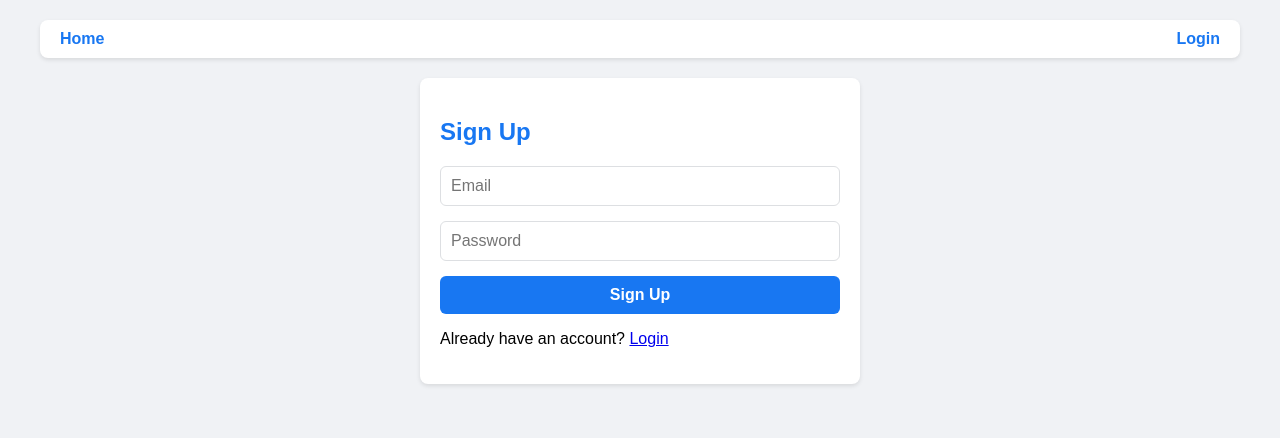
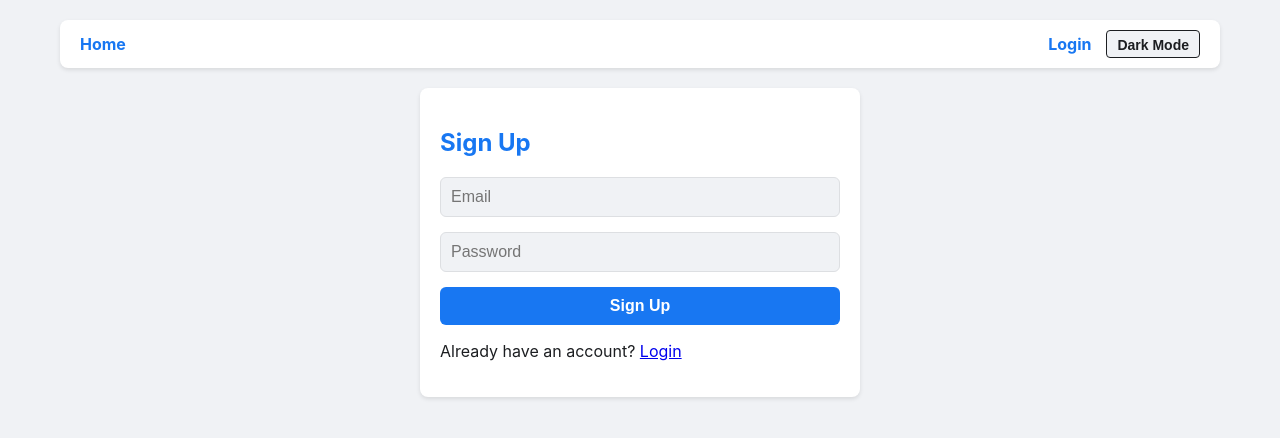
Before and after one commit to AlexanderPattison/MERN-STACK-2024, a React (Create React App) app in the folder frontend/: page /signup in a window 1280 px wide. Shown: the top 438 px of the page. Built offline with nearby package versions, Linux system fonts and the light colour scheme; no server answers.

Commit message:
implement darkmode/lightmode

```diff
--- a/frontend/src/App.css
+++ b/frontend/src/App.css
@@ -1,18 +1,35 @@
-body {
-    font-family: Arial, sans-serif;
-    margin: 0;
-    padding: 0;
-    background-color: #f0f2f5;
-}
-
 .App {
+    min-height: 100vh;
+    width: 100%;
     max-width: 1200px;
     margin: 0 auto;
     padding: 20px;
+    box-sizing: border-box;
+    /* Light mode styles */
+    --bg-color: #f0f2f5;
+    --text-color: #1c1e21;
+    --card-bg: #ffffff;
+    --nav-bg: #ffffff;
+    --link-color: #1877f2;
+    --button-bg: #1877f2;
+    --button-text: #ffffff;
+    background-color: var(--bg-color);
+    color: var(--text-color);
 }
 
+    .App.dark-mode {
+        /* Dark mode styles */
+        --bg-color: #18191a;
+        --text-color: #f5f6f7;
+        --card-bg: #242526;
+        --nav-bg: #242526;
+        --link-color: #4599ff;
+        --button-bg: #4599ff;
+        --button-text: #ffffff;
+    }
+
 nav {
-    background-color: #ffffff;
+    background-color: var(--nav-bg);
     padding: 10px 20px;
     border-radius: 8px;
     box-shadow: 0 2px 4px rgba(0, 0, 0, 0.1);
@@ -24,7 +41,7 @@ nav {
 
     nav a {
         text-decoration: none;
-        color: #1877f2;
+        color: var(--link-color);
         font-weight: bold;
         font-size: 16px;
     }
@@ -43,7 +60,7 @@ nav {
 
         nav .nav-links span {
             margin-right: 15px;
-            color: #1877f2;
+            color: var(--link-color);
             font-weight: bold;
             white-space: nowrap;
             overflow: hidden;
@@ -52,8 +69,8 @@ nav {
         }
 
     nav button {
-        background-color: #1877f2;
-        color: #ffffff;
+        background-color: var(--button-bg);
+        color: var(--button-text);
         border: none;
         padding: 5px 10px;
         border-radius: 4px;
@@ -66,15 +83,15 @@ nav {
     }
 
         nav button:hover {
-            background-color: #166fe5;
+            opacity: 0.9;
         }
 
 h1, h2 {
-    color: #1877f2;
+    color: var(--link-color);
 }
 
 .content-card {
-    background-color: #ffffff;
+    background-color: var(--card-bg);
     border-radius: 8px;
     padding: 20px;
     box-shadow: 0 2px 4px rgba(0, 0, 0, 0.1);
@@ -98,11 +115,13 @@ input {
     font-size: 16px;
     width: 100%;
     box-sizing: border-box;
+    background-color: var(--bg-color);
+    color: var(--text-color);
 }
 
 button {
-    background-color: #1877f2;
-    color: #ffffff;
+    background-color: var(--button-bg);
+    color: var(--button-text);
     border: none;
     padding: 10px 20px;
     border-radius: 6px;
@@ -113,38 +132,8 @@ button {
 }
 
     button:hover {
-        background-color: #166fe5;
+        opacity: 0.9;
     }
-
-.content-card .delete-account-btn {
-    background-color: #dc3545;
-    color: white;
-    border: none;
-    padding: 6px 12px;
-    border-radius: 4px;
-    cursor: pointer;
-    margin-top: 20px;
-    font-size: 12px;
-    width: auto;
-    display: inline-block;
-    line-height: 1.5;
-}
-
-    .content-card .delete-account-btn:hover {
-        background-color: #c82333;
-    }
-
-.error-message {
-    color: #dc3545;
-    margin-top: 10px;
-}
-
-/* Override any conflicting styles */
-.content-card .delete-account-btn {
-    padding: 6px 12px !important;
-    font-size: 12px !important;
-    width: auto !important;
-}
 
 .items-grid {
     display: grid;
@@ -154,10 +143,11 @@ button {
 }
 
 .item-card {
-    border: 1px solid #ddd;
+    border: 1px solid var(--text-color);
     border-radius: 8px;
     padding: 10px;
     text-align: center;
+    background-color: var(--card-bg);
 }
 
     .item-card img {
@@ -166,34 +156,8 @@ button {
         border-radius: 4px;
     }
 
-.password-strength {
-    margin-top: 5px;
-    padding: 5px;
-    border-radius: 3px;
-    font-size: 0.9em;
+.theme-toggle {
+    background-color: var(--bg-color);
+    color: var(--text-color);
+    border: 1px solid var(--text-color);
 }
-
-    .password-strength.very-weak {
-        background-color: #ffcccb;
-        color: #d8000c;
-    }
-
-    .password-strength.weak {
-        background-color: #ffeecc;
-        color: #9f6000;
-    }
-
-    .password-strength.medium {
-        background-color: #fff6cc;
-        color: #968800;
-    }
-
-    .password-strength.strong {
-        background-color: #d6ffcc;
-        color: #276900;
-    }
-
-    .password-strength.very-strong {
-        background-color: #ccffcc;
-        color: #008000;
-    }
--- a/frontend/src/App.js
+++ b/frontend/src/App.js
@@ -1,4 +1,4 @@
-import React, { useState, useEffect } from 'react';
+import React, { useState, useEffect, useContext } from 'react';
 import { BrowserRouter as Router, Route, Routes, Link, useNavigate } from 'react-router-dom';
 import api from './utils/api';
 import Login from './components/Login';
@@ -6,12 +6,14 @@ import Signup from './components/Signup';
 import HomePage from './components/HomePage';
 import Dashboard from './components/Dashboard';
 import PrivateRoute from './components/PrivateRoute';
+import { ThemeContext } from './ThemeContext';
 import './App.css';
 
 function AppContent() {
     const [isAuthenticated, setIsAuthenticated] = useState(false);
     const [user, setUser] = useState(null);
     const navigate = useNavigate();
+    const { darkMode, toggleDarkMode } = useContext(ThemeContext);
 
     useEffect(() => {
         const checkAuthStatus = async () => {
@@ -27,6 +29,10 @@ function AppContent() {
         checkAuthStatus();
     }, []);
 
+    useEffect(() => {
+        document.body.classList.toggle('dark-mode', darkMode);
+    }, [darkMode]);
+
     const handleLogout = async () => {
         try {
             await api.post('/auth/logout');
@@ -39,7 +45,7 @@ function AppContent() {
     };
 
     return (
-        <div className="App">
+        <div className={`App ${darkMode ? 'dark-mode' : ''}`}>
             <nav>
                 <Link to="/">Home</Link>
                 <div className="nav-links">
@@ -52,6 +58,9 @@ function AppContent() {
                     ) : (
                         <Link to="/login">Login</Link>
                     )}
+                    <button onClick={toggleDarkMode} className="theme-toggle">
+                        {darkMode ? 'Light Mode' : 'Dark Mode'}
+                    </button>
                 </div>
             </nav>
             <Routes>
--- /dev/null
+++ b/frontend/src/ThemeContext.js
@@ -0,0 +1,24 @@
+import React, { createContext, useState, useEffect } from 'react';
+
+export const ThemeContext = createContext();
+
+export const ThemeProvider = ({ children }) => {
+    const [darkMode, setDarkMode] = useState(false);
+
+    useEffect(() => {
+        const isDarkMode = localStorage.getItem('darkMode') === 'true';
+        setDarkMode(isDarkMode);
+    }, []);
+
+    const toggleDarkMode = () => {
+        const newDarkMode = !darkMode;
+        setDarkMode(newDarkMode);
+        localStorage.setItem('darkMode', newDarkMode);
+    };
+
+    return (
+        <ThemeContext.Provider value={{ darkMode, toggleDarkMode }}>
+            {children}
+        </ThemeContext.Provider>
+    );
+};
--- a/frontend/src/index.css
+++ b/frontend/src/index.css
@@ -1,13 +1,21 @@
-body {
-  margin: 0;
-  font-family: -apple-system, BlinkMacSystemFont, 'Segoe UI', 'Roboto', 'Oxygen',
-    'Ubuntu', 'Cantarell', 'Fira Sans', 'Droid Sans', 'Helvetica Neue',
-    sans-serif;
-  -webkit-font-smoothing: antialiased;
-  -moz-osx-font-smoothing: grayscale;
+html, body {
+    margin: 0;
+    padding: 0;
+    height: 100%;
+    width: 100%;
 }
 
+body {
+    font-family: -apple-system, BlinkMacSystemFont, 'Segoe UI', 'Roboto', 'Oxygen', 'Ubuntu', 'Cantarell', 'Fira Sans', 'Droid Sans', 'Helvetica Neue', sans-serif;
+    -webkit-font-smoothing: antialiased;
+    -moz-osx-font-smoothing: grayscale;
+    background-color: #f0f2f5; /* Light mode default */
+}
+
+    body.dark-mode {
+        background-color: #18191a; /* Dark mode background */
+    }
+
 code {
-  font-family: source-code-pro, Menlo, Monaco, Consolas, 'Courier New',
-    monospace;
+    font-family: source-code-pro, Menlo, Monaco, Consolas, 'Courier New', monospace;
 }
--- a/frontend/src/index.js
+++ b/frontend/src/index.js
@@ -3,15 +3,15 @@ import ReactDOM from 'react-dom/client';
 import './index.css';
 import App from './App';
 import reportWebVitals from './reportWebVitals';
+import { ThemeProvider } from './ThemeContext';
 
 const root = ReactDOM.createRoot(document.getElementById('root'));
 root.render(
-  <React.StrictMode>
-    <App />
-  </React.StrictMode>
+    <React.StrictMode>
+        <ThemeProvider>
+            <App />
+        </ThemeProvider>
+    </React.StrictMode>
 );
 
-// If you want to start measuring performance in your app, pass a function
-// to log results (for example: reportWebVitals(console.log))
-// or send to an analytics endpoint. Learn more: https://bit.ly/CRA-vitals
 reportWebVitals();
```
